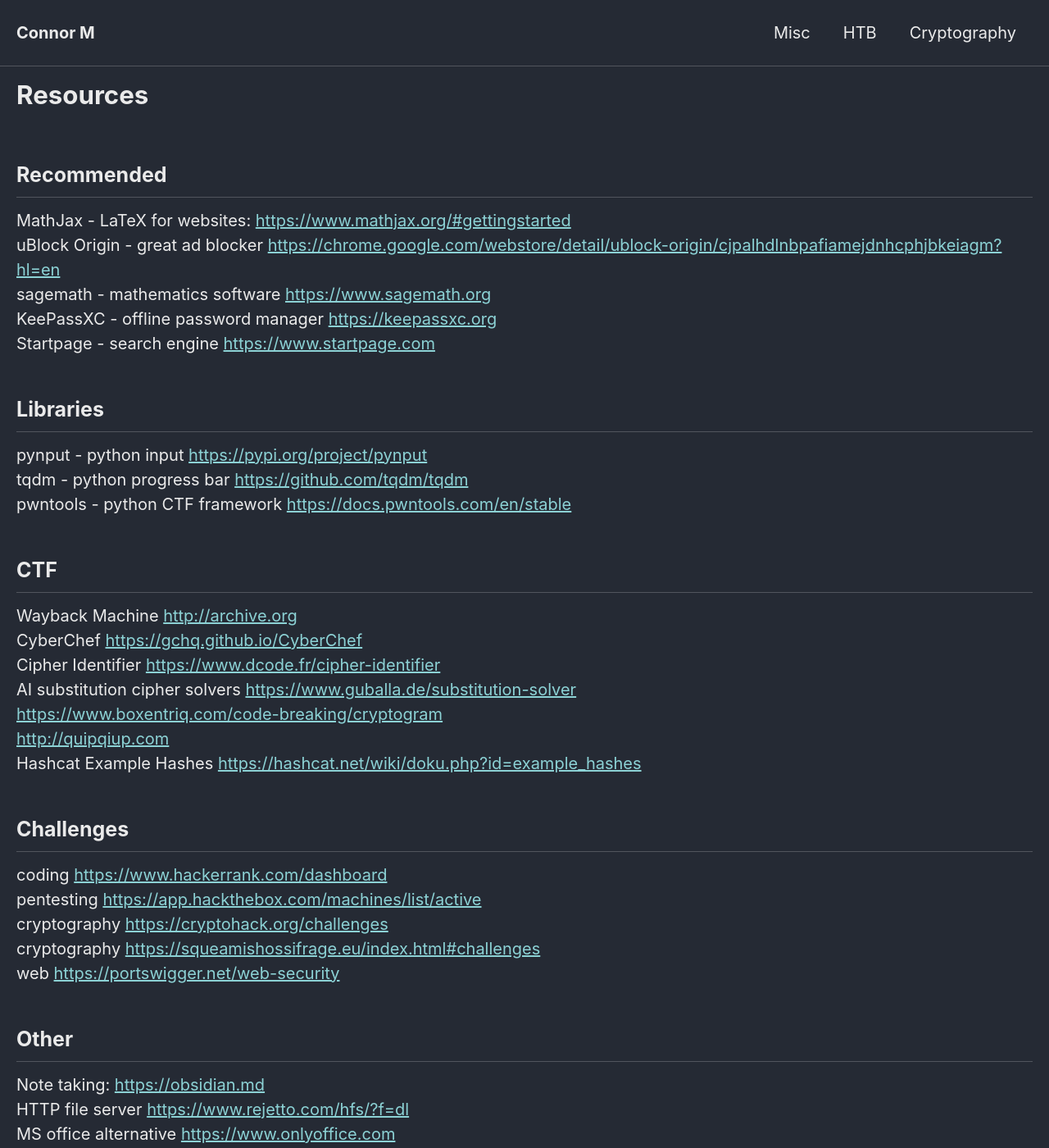
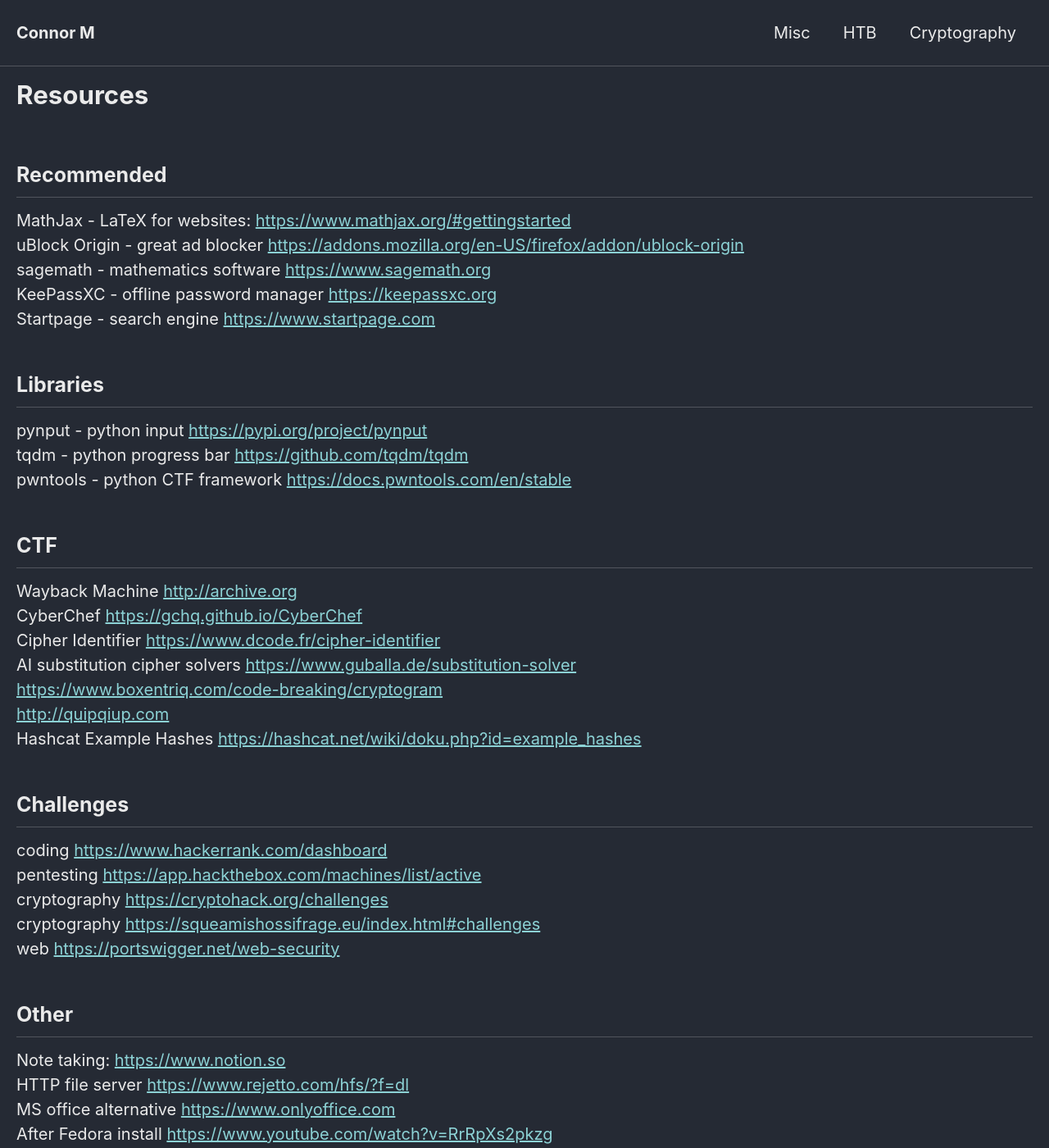
Before and after one commit to Connor-McCartney/Connor-McCartney.github.io, a Jekyll site: the page built from _pages/misc/resources.md, in a window 1280 px wide and 1400 px high. Shown: the whole window at 82% size. Built offline with Jekyll 4.4.1, drawn with Linux system fonts in a browser that asks for light colours; cached includes are drawn as plain includes; part of the change alters nothing that is shown.

Commit message:
Update resources.md

```diff
--- a/_pages/misc/resources.md
+++ b/_pages/misc/resources.md
@@ -6,7 +6,7 @@ title: Resources
 ## Recommended
 
 MathJax - LaTeX for websites: <https://www.mathjax.org/#gettingstarted> <br>
-uBlock Origin - great ad blocker <https://chrome.google.com/webstore/detail/ublock-origin/cjpalhdlnbpafiamejdnhcphjbkeiagm?hl=en> <br>
+uBlock Origin - great ad blocker <https://addons.mozilla.org/en-US/firefox/addon/ublock-origin> <br>
 sagemath - mathematics software <https://www.sagemath.org> <br>
 KeePassXC - offline password manager <https://keepassxc.org> <br>
 Startpage - search engine <https://www.startpage.com> <br>
@@ -37,7 +37,7 @@ web <https://portswigger.net/web-security> <br>
 
 ## Other
 
-Note taking: <https://obsidian.md> <br>
+Note taking: <https://www.notion.so> <br>
 HTTP file server <https://www.rejetto.com/hfs/?f=dl> <br>
 MS office alternative <https://www.onlyoffice.com> <br>
 After Fedora install <https://www.youtube.com/watch?v=RrRpXs2pkzg>  <br>
```
